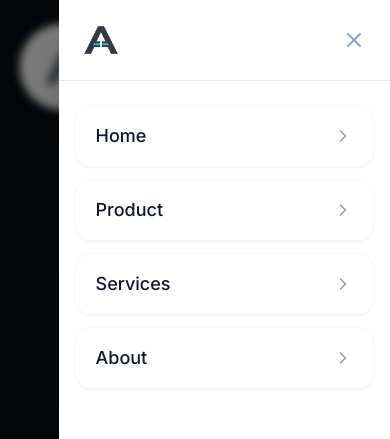
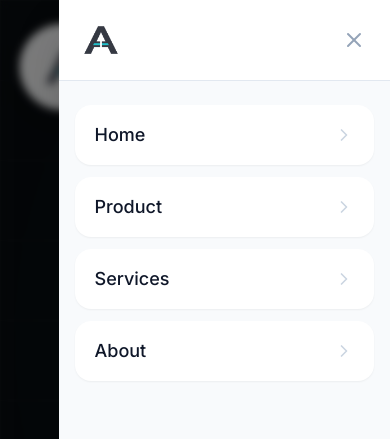
Before and after one commit to autonomexai24-tech/AUTONOMEX-AI-FINAL-WEDSITE, a React (Vite) app: page /about in a window 390 px wide. Both pictures are taken after a click on the button "Open menu". Shown: the top 439 px of the page. Built offline with nearby package versions, Linux system fonts and the light colour scheme; the HTML template or start-up script is replaced by a standard one; a web font is replaced by a local one.

Commit message:
style(nav): Rebuild pristine mobile navigation system with structured cards

```diff
--- a/src/components/layout/Header.tsx
+++ b/src/components/layout/Header.tsx
@@ -1,15 +1,14 @@
-import { useState, useEffect } from "react";
-
+import { useState, useEffect, useRef } from "react";
 import { Link } from "react-router-dom";
 import { Button } from "@/components/ui/button";
-import { Menu, X, ChevronRight, Lock } from "lucide-react";
-import { AnimatePresence, motion } from "framer-motion";
+import { Menu, X, ChevronRight } from "lucide-react";
 
 export default function Header() {
   const [isVisible, setIsVisible] = useState(true);
   const [lastScrollY, setLastScrollY] = useState(0);
   const [isOpen, setIsOpen] = useState(false);
   const [isProductExpanded, setIsProductExpanded] = useState(false);
+  const menuRef = useRef<HTMLDivElement>(null);
 
   useEffect(() => {
     const controlNavbar = () => {
@@ -37,20 +36,51 @@ export default function Header() {
       if (e.key === "Escape" && isOpen) {
         setIsOpen(false);
       }
+
+      if (e.key === "Tab" && isOpen && menuRef.current) {
+        const focusableElements = menuRef.current.querySelectorAll<HTMLElement>(
+          'a[href], button:not([disabled]), input, textarea, select, [tabindex]:not([tabindex="-1"])'
+        );
+        if (focusableElements.length === 0) return;
+
+        const firstElement = focusableElements[0];
+        const lastElement = focusableElements[focusableElements.length - 1];
+
+        if (e.shiftKey) {
+          if (document.activeElement === firstElement) {
+            e.preventDefault();
+            lastElement.focus();
+          }
+        } else {
+          if (document.activeElement === lastElement) {
+            e.preventDefault();
+            firstElement.focus();
+          }
+        }
+      }
     };
 
     if (isOpen) {
       document.body.style.overflow = "hidden";
       window.addEventListener("keydown", handleKeyDown);
+
+      // Auto-focus logic for accessibility on open
+      const focusTimer = setTimeout(() => {
+        const closeBtn = menuRef.current?.querySelector('button[aria-label="Close menu"]') as HTMLElement;
+        closeBtn?.focus();
+      }, 300); // Wait for transition
+
+      return () => {
+        clearTimeout(focusTimer);
+        document.body.style.overflow = "auto";
+        window.removeEventListener("keydown", handleKeyDown);
+      };
     } else {
       document.body.style.overflow = "auto";
       setIsProductExpanded(false);
+
+      return () => { };
     }
-
-    return () => {
-      document.body.style.overflow = "auto";
-      window.removeEventListener("keydown", handleKeyDown);
-    };
   }, [isOpen]);
 
   return (
@@ -67,7 +97,6 @@ export default function Header() {
       `}
       >
         <div className="flex items-center justify-between px-6 py-5 md:py-6">
-
           {/* LOGO */}
           <Link to="/" className="flex items-center gap-5 transition-all duration-300 hover:scale-[1.02] active:scale-95">
             <img
@@ -138,30 +167,28 @@ export default function Header() {
         </div>
       </header>
 
-      <AnimatePresence>
-        {isOpen && (
-          <>
-            {/* BACKDROP */}
-            <motion.div
-              initial={{ opacity: 0 }}
-              animate={{ opacity: 1 }}
-              exit={{ opacity: 0 }}
-              transition={{ duration: 0.3, ease: "easeOut" }}
-              className="fixed inset-0 z-[100] bg-black/40 backdrop-blur-sm md:hidden"
+      {/* MOBILE NAVIGATION SYSTEM */}
+      <div className="md:hidden">
+        {/* OVERLAY BACKDROP */}
+        <div
+          className={`fixed inset-0 z-[100] bg-black/40 backdrop-blur-sm transition-all duration-300 ease-out ${isOpen ? "opacity-100 visible" : "opacity-0 invisible"
+            }`}
           onClick={() => setIsOpen(false)}
+          aria-hidden="true"
         />
 
         {/* SLIDE-IN PANEL */}
-            <motion.div
-              initial={{ x: "100%" }}
-              animate={{ x: 0 }}
-              exit={{ x: "100%" }}
-              transition={{ duration: 0.3, ease: "easeOut" }}
-              className="fixed top-0 right-0 bottom-0 z-[101] w-[85vw] max-w-[400px] bg-white shadow-2xl md:hidden overflow-hidden flex flex-col"
+        <div
+          ref={menuRef}
+          className={`fixed top-0 right-0 bottom-0 z-[101] w-[85vw] max-w-[400px] bg-slate-50 shadow-2xl overflow-hidden flex flex-col transition-all duration-300 ease-out ${isOpen ? "translate-x-0 visible" : "translate-x-full invisible"
+            }`}
+          role="dialog"
+          aria-modal="true"
+          aria-label="Mobile Navigation Menu"
         >
           {/* TOP BAR */}
-              <div className="flex items-center justify-between px-6 py-5 border-b border-slate-200 shrink-0">
-                <Link to="/" onClick={() => setIsOpen(false)}>
+          <div className="flex items-center justify-between px-6 py-5 border-b border-slate-200 bg-white shrink-0">
+            <Link to="/" onClick={() => setIsOpen(false)} className="outline-none focus-visible:ring-2 focus-visible:ring-slate-900 rounded-md">
               <img
                 src="/logo-mark.png"
                 alt="Autonomex AI Icon"
@@ -170,7 +197,7 @@ export default function Header() {
             </Link>
             <button
               onClick={() => setIsOpen(false)}
-                  className="p-2 -mr-2 text-slate-400 hover:text-slate-900 transition-colors flex items-center justify-center rounded-full"
+              className="p-2 -mr-2 text-slate-400 hover:text-slate-900 transition-colors flex items-center justify-center rounded-full outline-none focus-visible:ring-2 focus-visible:ring-slate-900"
               aria-label="Close menu"
             >
               <X size={24} />
@@ -182,35 +209,48 @@ export default function Header() {
             <Link
               to="/"
               onClick={() => setIsOpen(false)}
-                  className="bg-white rounded-2xl shadow-sm px-5 py-4 flex justify-between items-center text-lg font-medium hover:bg-slate-50 transition border border-slate-100/50"
+              className="bg-white rounded-2xl shadow-sm px-5 py-4 flex justify-between items-center text-lg font-medium hover:bg-slate-50 transition outline-none focus-visible:ring-2 focus-visible:ring-slate-900 group"
             >
               Home
-                  <ChevronRight size={20} className="text-slate-400" />
+              <ChevronRight size={20} className="text-slate-300 group-hover:text-slate-400 transition-colors" />
             </Link>
 
-                <div className="bg-white rounded-2xl shadow-sm border border-slate-100/50 overflow-hidden">
+            <div className="bg-white rounded-2xl shadow-sm overflow-hidden">
               <button
                 onClick={() => setIsProductExpanded(!isProductExpanded)}
-                    className="w-full px-5 py-4 flex justify-between items-center text-lg font-medium hover:bg-slate-50 transition"
+                className="w-full px-5 py-4 flex justify-between items-center text-lg font-medium hover:bg-slate-50 transition outline-none focus-visible:ring-2 focus-visible:ring-slate-900 group"
               >
                 Product
                 <ChevronRight
                   size={20}
-                      className={`text-slate-400 transition-transform duration-300 ${isProductExpanded ? 'rotate-90' : ''}`}
+                  className={`text-slate-300 group-hover:text-slate-400 transition-transform duration-300 ${isProductExpanded ? "rotate-90" : ""
+                    }`}
                 />
               </button>
               <div
                 className={`transition-all duration-300 ease-out overflow-hidden ${isProductExpanded ? "max-h-40" : "max-h-0"
                   }`}
               >
-                    <div className="px-5 pb-4 pl-4 space-y-2">
-                      <Link to="/" onClick={() => setIsOpen(false)} className="block py-2 text-sm text-slate-600 hover:text-slate-900 transition-colors">
+                <div className="px-5 pb-4 space-y-1">
+                  <Link
+                    to="/"
+                    onClick={() => setIsOpen(false)}
+                    className="block pl-4 py-2 text-sm text-slate-600 hover:text-slate-900 hover:bg-slate-50 rounded-lg transition-colors outline-none focus-visible:ring-2 focus-visible:ring-slate-900"
+                  >
                     AI Agents
                   </Link>
-                      <Link to="/" onClick={() => setIsOpen(false)} className="block py-2 text-sm text-slate-600 hover:text-slate-900 transition-colors">
+                  <Link
+                    to="/"
+                    onClick={() => setIsOpen(false)}
+                    className="block pl-4 py-2 text-sm text-slate-600 hover:text-slate-900 hover:bg-slate-50 rounded-lg transition-colors outline-none focus-visible:ring-2 focus-visible:ring-slate-900"
+                  >
                     Workflows
                   </Link>
-                      <Link to="/" onClick={() => setIsOpen(false)} className="block py-2 text-sm text-slate-600 hover:text-slate-900 transition-colors">
+                  <Link
+                    to="/"
+                    onClick={() => setIsOpen(false)}
+                    className="block pl-4 py-2 text-sm text-slate-600 hover:text-slate-900 hover:bg-slate-50 rounded-lg transition-colors outline-none focus-visible:ring-2 focus-visible:ring-slate-900"
+                  >
                     Integrations
                   </Link>
                 </div>
@@ -226,39 +266,37 @@ export default function Header() {
                   document.getElementById("services")?.scrollIntoView({ behavior: "smooth" });
                 }
               }}
-                  className="bg-white rounded-2xl shadow-sm px-5 py-4 flex justify-between items-center text-lg font-medium hover:bg-slate-50 transition border border-slate-100/50"
+              className="bg-white rounded-2xl shadow-sm px-5 py-4 flex justify-between items-center text-lg font-medium hover:bg-slate-50 transition outline-none focus-visible:ring-2 focus-visible:ring-slate-900 group"
             >
               Services
-                  <ChevronRight size={20} className="text-slate-400" />
+              <ChevronRight size={20} className="text-slate-300 group-hover:text-slate-400 transition-colors" />
             </a>
 
             <Link
               to="/about"
               onClick={() => setIsOpen(false)}
-                  className="bg-white rounded-2xl shadow-sm px-5 py-4 flex justify-between items-center text-lg font-medium hover:bg-slate-50 transition border border-slate-100/50"
+              className="bg-white rounded-2xl shadow-sm px-5 py-4 flex justify-between items-center text-lg font-medium hover:bg-slate-50 transition outline-none focus-visible:ring-2 focus-visible:ring-slate-900 group"
             >
               About
-                  <ChevronRight size={20} className="text-slate-400" />
+              <ChevronRight size={20} className="text-slate-300 group-hover:text-slate-400 transition-colors" />
             </Link>
           </div>
 
           {/* BOTTOM CTA */}
           <div className="px-6 pt-6 pb-8 bg-white border-t border-slate-100 flex flex-col gap-3 shrink-0">
-                <Link to="/book-strategy" onClick={() => setIsOpen(false)} className="w-full">
-                  <button className="w-full bg-[#0B1120] text-white rounded-xl py-4 font-semibold text-center hover:bg-slate-800 transition shadow-lg shadow-slate-900/10">
+            <Link to="/book-strategy" onClick={() => setIsOpen(false)} className="w-full outline-none rounded-xl focus-visible:ring-2 focus-visible:ring-[#0B1120] focus-visible:ring-offset-2">
+              <button className="w-full bg-[#0B1120] text-white rounded-xl py-4 font-semibold text-center hover:bg-slate-800 transition shadow-lg shadow-slate-900/10 outline-none">
                 Fill the Details
               </button>
             </Link>
-                <a href="tel:+917676808950" onClick={() => setIsOpen(false)} className="w-full">
-                  <button className="w-full bg-white border border-slate-300 text-slate-700 rounded-xl py-4 font-medium text-center hover:bg-slate-50 transition">
+            <a href="tel:+917676808950" onClick={() => setIsOpen(false)} className="w-full outline-none rounded-xl focus-visible:ring-2 focus-visible:ring-slate-300 focus-visible:ring-offset-2">
+              <button className="w-full bg-white border border-slate-300 text-slate-700 rounded-xl py-4 font-medium text-center hover:bg-slate-50 transition outline-none">
                 Call Us
               </button>
             </a>
           </div>
-            </motion.div>
-          </>
-        )}
-      </AnimatePresence>
+        </div>
+      </div>
     </>
   );
 }
```
Lines whose indentation alone changed are shown as unchanged.
